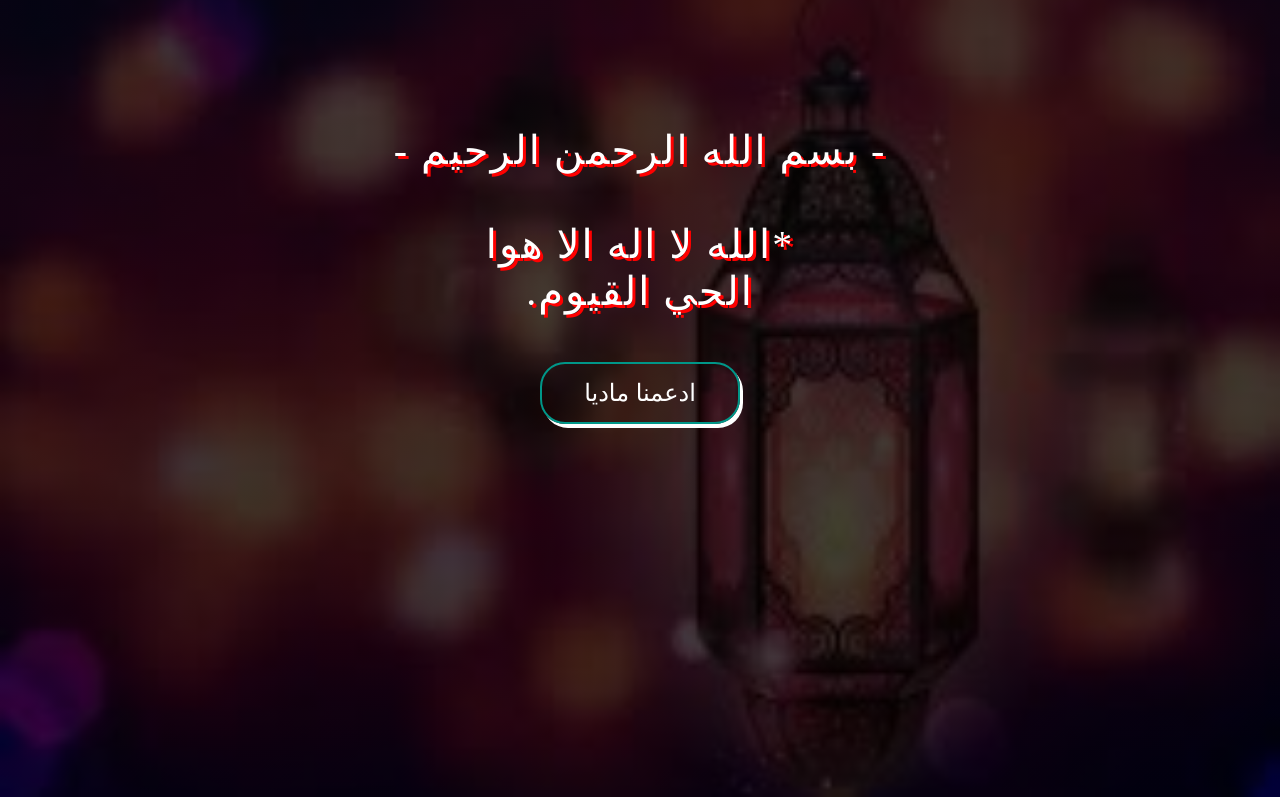
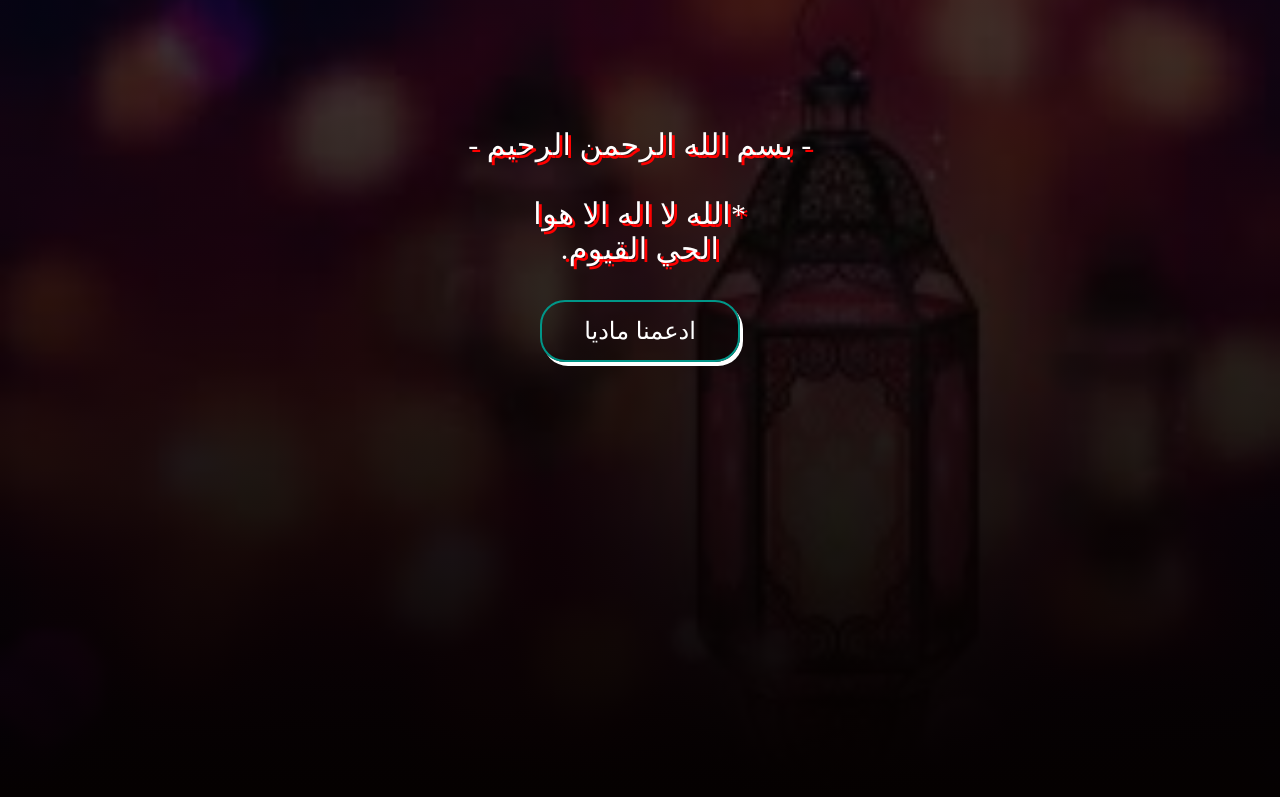
Before and after one commit to zyadabdelftah/Ramadan, a plain HTML site: page index.htm in a window 1280 px wide. Shown: the part 83-880 px from the top of the page. Drawn offline with Linux system fonts and the light colour scheme.

Commit message:
Update style.css

```diff
--- a/style.css
+++ b/style.css
@@ -54,16 +54,16 @@ li:hover{
     width: 100%;
     background-position: center;
     background-size: cover;
-    background-image:linear-gradient(rgba(5, 5, 5, 0.75),rgba(0,0,0,0.75)), url(n.jpg);
+    background-image:linear-gradient(rgba(5, 5, 5, 0.75),rgba(5,1,0.75)), url(n.jpg);
 }
 .contact{
     color: white;
     position: absolute;
  width: 100%;
  margin-top: 130;
-   font-size:40;
+   font-size:30;
   text-align: center;
-  letter-spacing: 2;
+  letter-spacing: 0.5;
 
   text-shadow:3px 3px red;
 
```
